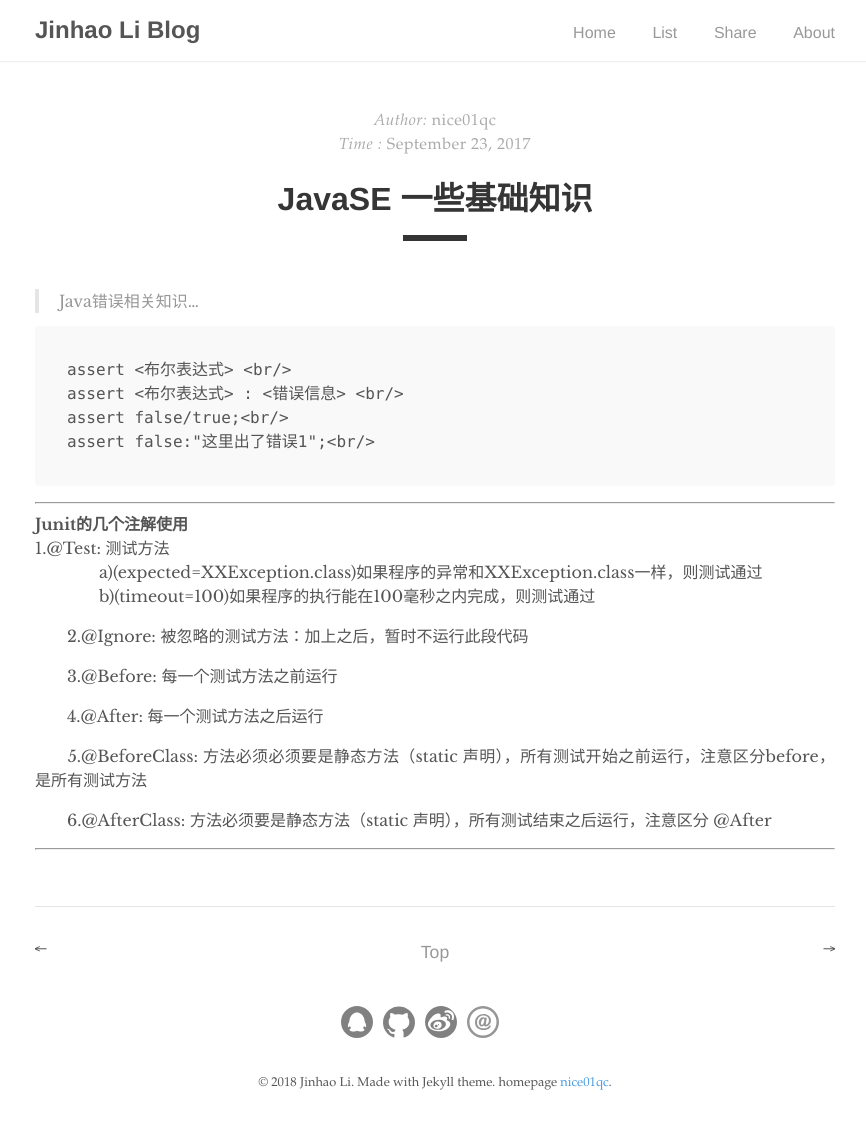
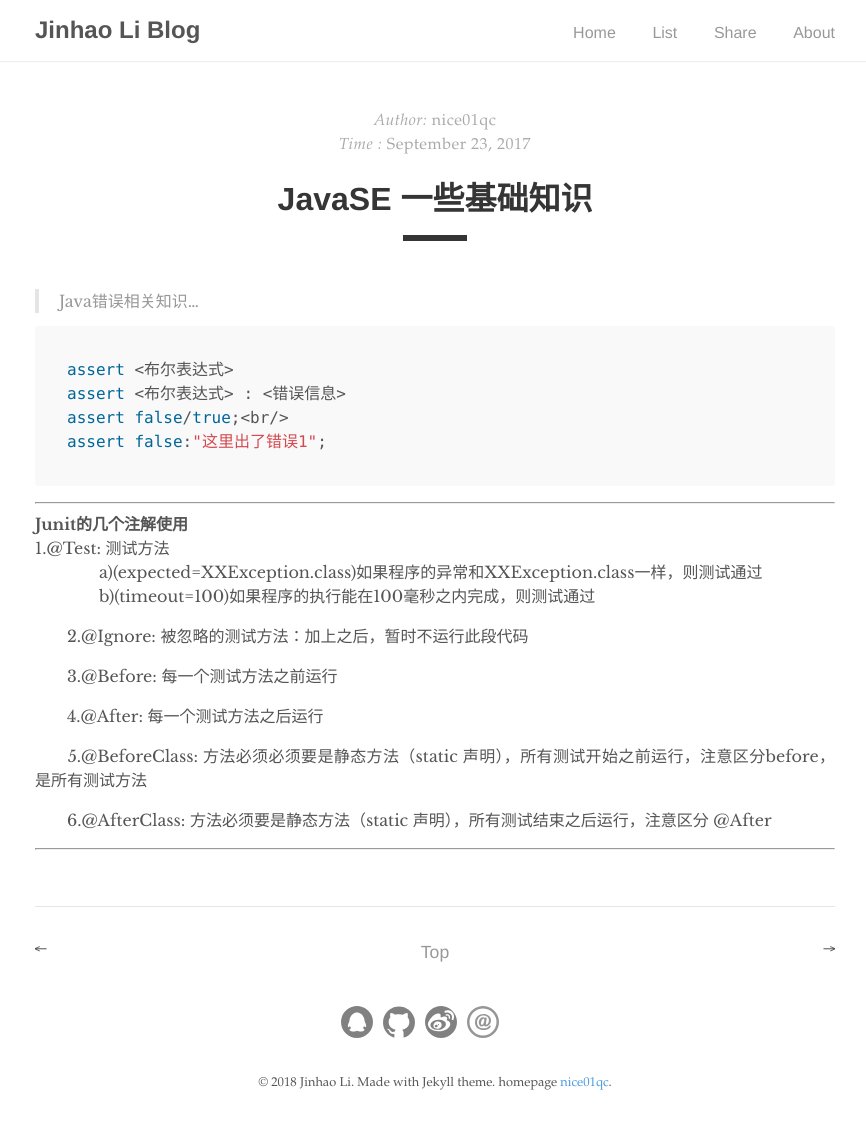
Before and after one commit to nice01qc/nice01qc.github.io, a Jekyll site: the page built from _posts/2017-09-23-JavaSE基础知识1.md, in a window 1280 px wide. Shown: the whole page, without its empty margins (205-1071 px from the left). Built offline with Jekyll 4.4.1, drawn with Linux system fonts in a browser that asks for light colours.

Commit message:
博客更新

````diff
--- a/_posts/2017-09-23-JavaSE基础知识1.md
+++ b/_posts/2017-09-23-JavaSE基础知识1.md
@@ -9,10 +9,12 @@ excerpt_separator: "..."
 > Java错误相关知识...
 >
 
-    assert <布尔表达式> <br/>
-    assert <布尔表达式> : <错误信息> <br/>
-    assert false/true;<br/>
-    assert false:"这里出了错误1";<br/>
+```java
+assert <布尔表达式>
+assert <布尔表达式> : <错误信息>
+assert false/true;<br/>
+assert false:"这里出了错误1";
+```
 
 ----------
 
````
